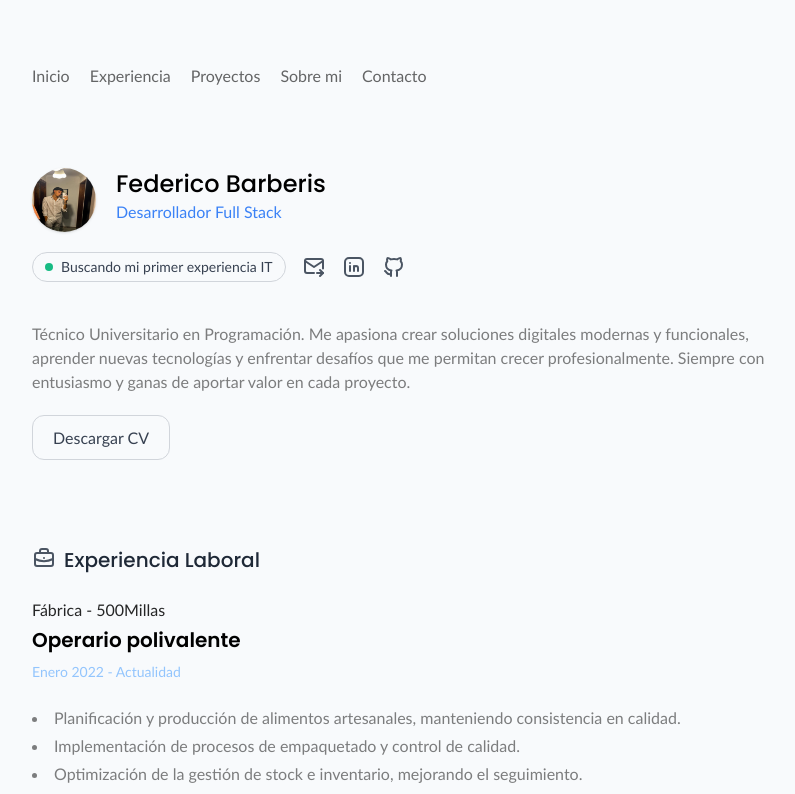
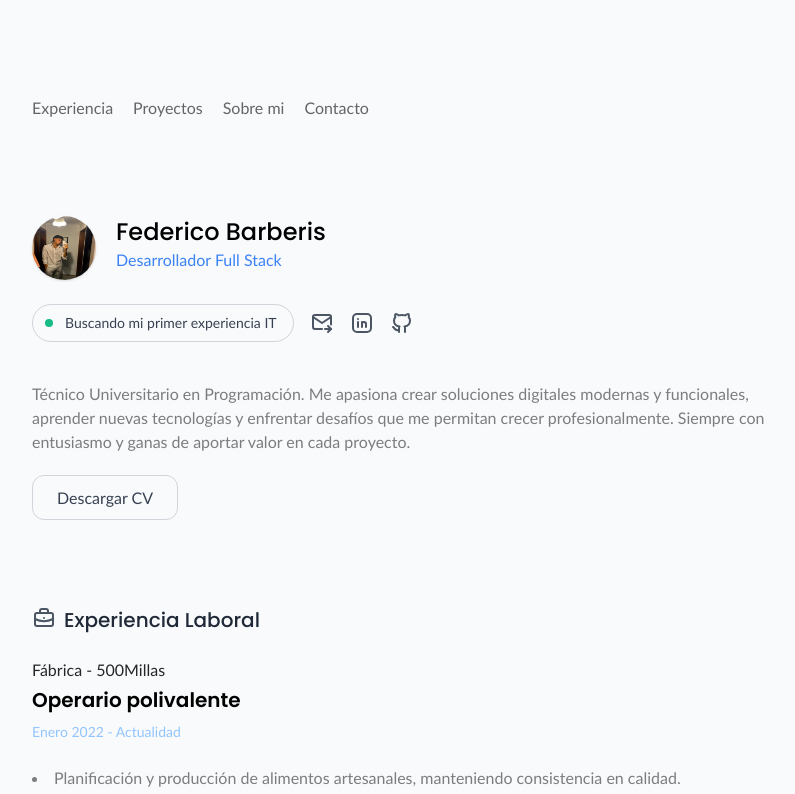
Before and after one commit to Fede-Barberis/Portafolio, a React (Vite) app: page / in a window 1280 px wide. Shown: the top 794 px of the page, without its empty margins (240-1035 px from the left). Built offline with nearby package versions, Linux system fonts and the light colour scheme.

Commit message:
Correcciones menores

```diff
--- a/src/components/ExperienceSection.jsx
+++ b/src/components/ExperienceSection.jsx
@@ -2,7 +2,7 @@ import { IconBriefcase } from '@tabler/icons-react';
 
 const Experiencia = () => {
     return (
-        <section id="experiencia" className="flex flex-col mt-24 ">
+        <section id="experiencia" className="scroll-m-20 flex flex-col mt-24">
             <div className='space-y-6 '>
                 <header className='flex fle-row gap-2'>
                     <IconBriefcase stroke={2} className='text-gray-600' />
--- a/src/components/HomeSection.jsx
+++ b/src/components/HomeSection.jsx
@@ -4,7 +4,8 @@ import SocialLinks from "./SocialLinks";
 
 const Inicio = () => {
     return (
-        <section id="inicio" className="flex flex-col pt-10 sm:pt-16">
+        <section id="inicio" className="flex flex-col pt-10 sm:pt-20">
+            <header className="space-y-6">
                 <div className="flex flex-row gap-5">
                     <img
                         className="rounded-full shadow w-16 h-16 object-fill "
@@ -16,17 +17,18 @@ const Inicio = () => {
                         <p className="text-blue-500">Desarrollador Full Stack</p>
                     </div>
                 </div>
-            <div className="flex flex-row items-center gap-2 mt-5">
+                <div className="flex flex-row items-center gap-2">
                     <div className="inline-flex items-center justify-center gap-2 rounded-full border border-gray-300 px-3 py-1 ">
                         <span className="relative flex size-2">
                             <span className="absolute h-full w-full animate-pulse rounded-full bg-emerald-500"></span>
                         </span>
-                    <span className="text-sm text-gray-700">Buscando mi primer experiencia IT</span></div>
+                        <span className="text-sm text-gray-700 p-1">Buscando mi primer experiencia IT</span></div>
                     <a href="https://www.linkedin.com/in/fede-barberis-49ba1a30a/"></a>
                     <nav className="inline-flex gap-4">
                         <SocialLinks />
                     </nav>
                 </div>
+            </header>
             <div className="mt-10">
                 <p className=" text-md text-black/50">
                     Técnico Universitario en Programación. Me apasiona crear soluciones digitales modernas y funcionales, aprender nuevas tecnologías y enfrentar desafíos que me permitan crecer profesionalmente. Siempre con entusiasmo y ganas de aportar valor en cada proyecto.
@@ -36,7 +38,7 @@ const Inicio = () => {
                 <a
                     href="/Cv-Federico-Barberis.pdf"
                     download
-                    className="rounded-xl border border-gray-300 px-5 py-3 text-gray-700 hover:bg-blue-100 hover:border-blue-700 transition-all duration-300 cursor-pointer"
+                    className="rounded-xl border border-gray-300 px-6 py-3 text-gray-700 hover:bg-blue-100 hover:border-blue-700 transition-all duration-300 cursor-pointer"
                 >
                     Descargar CV
                 </a>
--- a/src/components/NavBar.jsx
+++ b/src/components/NavBar.jsx
@@ -2,10 +2,10 @@ import { IconBriefcase } from '@tabler/icons-react';
 
 export default function NavBar() {
     return (
-        <header className="flex flex-col sm:flex-row w-full pt-6 sm:pt-16 mx-auto max-w-full py-4 justify-center items-center md:justify-between md:items-start">
+        <header className="flex flex-col sm:flex-row w-full pt-6 sm:pt-24 mx-auto max-w-full py-4 justify-center items-center md:justify-between md:items-start">
             <nav>
                 <ul className="flex flex-col items-center gap-5 text-black/60 sm:flex-row">
-                    <li><a href="#inicio" className="hover:text-blue-500">Inicio</a></li>
+                    {/* <li><a href="#inicio" className="hover:text-blue-500">Inicio</a></li> */}
                     <li><a href="#experiencia" className="hover:text-blue-500">Experiencia</a></li>
                     <li><a href="#proyectos" className="hover:text-blue-500">Proyectos</a></li>
                     <li><a href="#sobreMi" className="hover:text-blue-500">Sobre mi</a></li>
--- a/src/components/ProjectsSection.jsx
+++ b/src/components/ProjectsSection.jsx
@@ -4,7 +4,7 @@ import { IconCode, IconBrandGithub } from '@tabler/icons-react';
 
 const Proyectos = () => {
     return (
-        <section id="proyectos" className="flex flex-col gap-2 my-24">
+        <section id="proyectos" className="scroll-m-20 flex flex-col gap-2 mt-24">
             <div className='space-y-6 '>
                 <header className='flex flex-row gap-2'>
                     <IconCode stroke={2} className='text-gray-600' />
```
Lines whose indentation alone changed are shown as unchanged.
